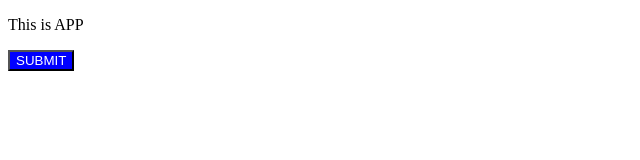
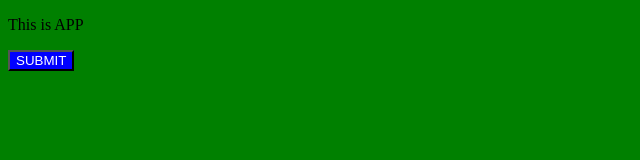
Before and after one commit to Thealuong/git---tutorial, a plain HTML site: page index.html in a window 1280 px wide. Shown: the whole page, without its empty margins (0-640 px from the left). Drawn offline with Linux system fonts and the light colour scheme.

Commit message:
updated body-style & index.html

```diff
--- a/index2.css
+++ b/index2.css
@@ -0,0 +1,3 @@
+body {
+    background-color: green;
+}
```
Also changed, not shown: index.html (+2 -0 lines).
